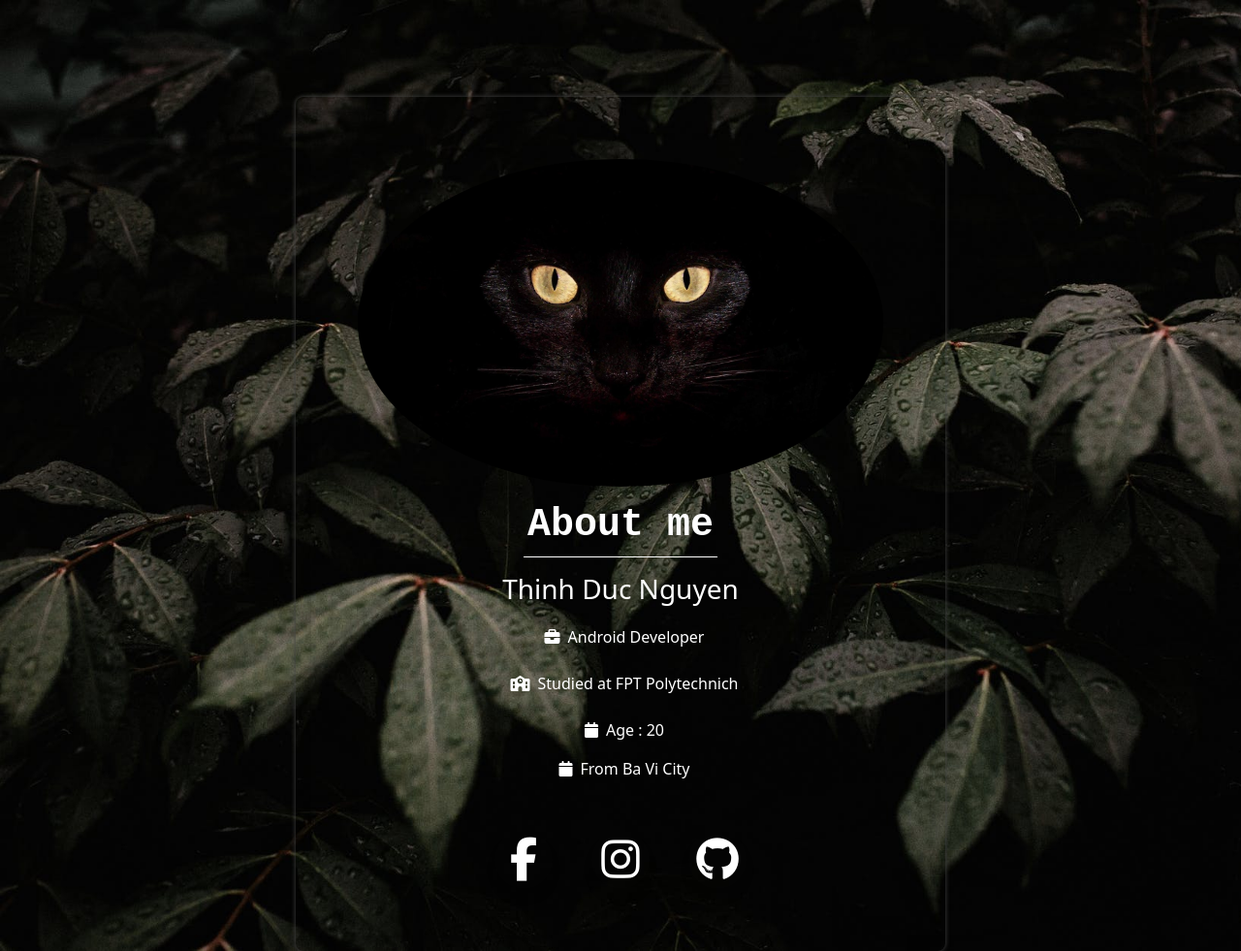
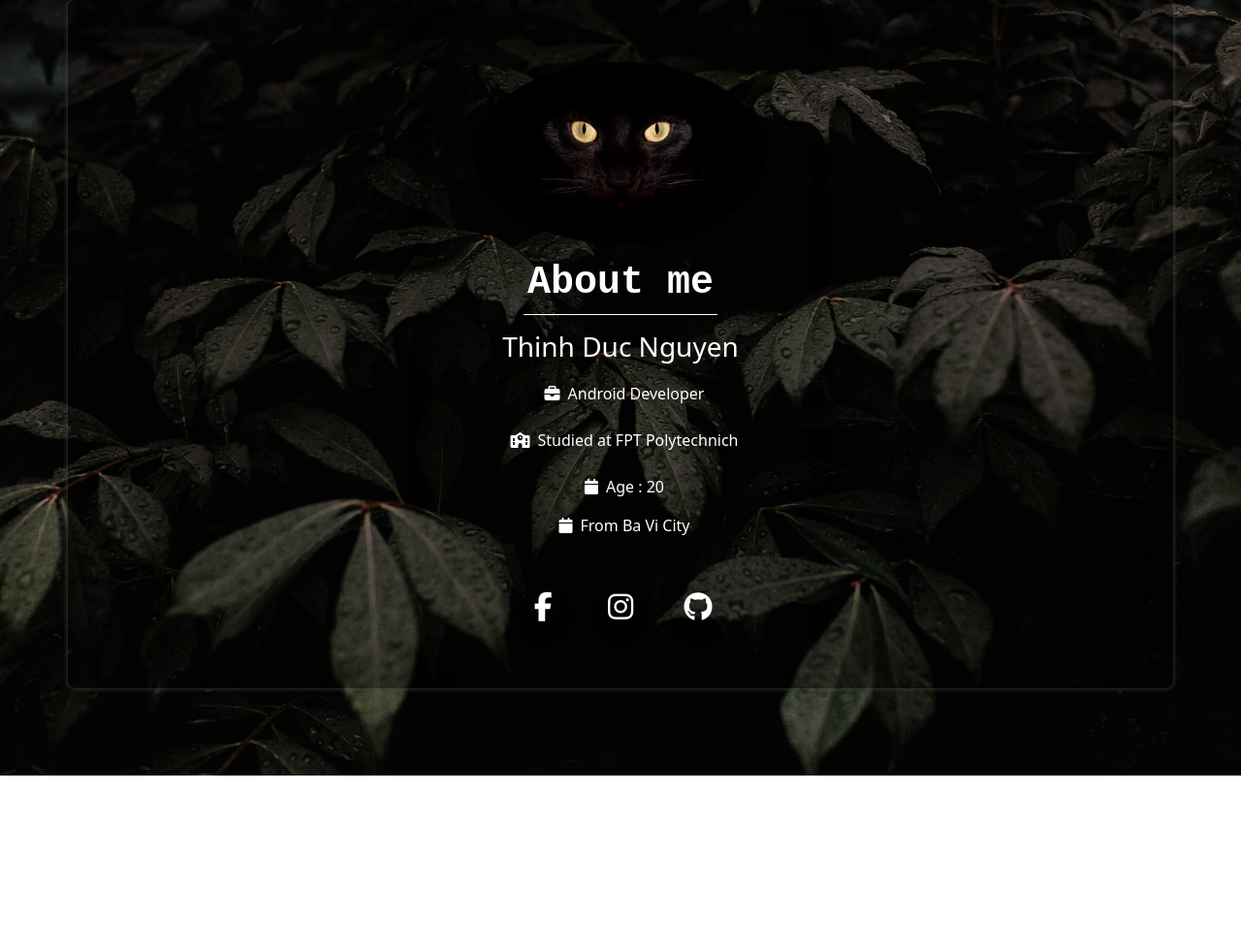
Before and after one commit to ndthinh02/ndthinh02.github.io, a website: page index.html in a window 1280 px wide. Shown: the whole page at 97% size. After the commit the page ends 800 px from the top, so only its background shows below. Drawn offline with nearby package versions, Linux system fonts and the light colour scheme.

Commit message:
Update index.css

```diff
--- a/index.css
+++ b/index.css
@@ -9,9 +9,13 @@
 body {
   background-image: url("img.jpeg");
   background-size: cover;
+  width: 100%;
+}
+.person-img {
+  height: auto;
+  width: 300px;
 }
 .container {
-  width: 100px;
   display: flex;
   align-items: center;
   justify-content: center;
@@ -19,40 +23,17 @@ body {
 .icon-color {
   color: aliceblue;
 }
-@media (min-width: 1500px) {
-  .center {
-    width: 30%;
-    height: auto;
-    color: white;
-    padding: 16px;
-    box-shadow: 0px 0px 5px #444444;
-    border-radius: 8px;
-    text-align: center;
-  }
-}
-@media (max-width: 1500px) {
-  .center {
-    margin-top: 100px;
-    background-color: transparent;
-    width: 60%;
-    height: auto;
-    color: white;
-    padding: 16px;
-    box-shadow: 0px 0px 5px #444444;
-    border-radius: 8px;
-    text-align: center;
-  }
-}
+
 
 .about {
   font-size: 30;
   font-weight: bold;
 }
 .social-icons .fa-brands {
-  font-size: 30px;
-  width: 80px;
-  height: 80px;
-  line-height: 40px;
+  font-size: 50px;
+  width: 50px;
+  height: 50px;
+  line-height: 10px;
 }
 
 .social-icons .icon {
@@ -70,12 +51,35 @@ body {
   display: inline-flex;
   margin-top: 40px;
 }
-
+@media (min-width: 1300px) {
+  .container{
+       width: 30%;
+       height: auto;
+       color: white;
+       padding: 16px;
+       box-shadow: 0px 0px 5px #444444;
+       border-radius: 7px;
+       background: rgba(0, 0, 0, 0.4);
+       text-align: center;
+  }
+}
+@media (max-width: 1500px) {
+  .container{
+       width:40%;
+       height: auto;
+       color: white;
+       padding: 16px;
+       box-shadow: 0px 0px 5px #444444;
+       border-radius: 8px;
+       background: rgba(0, 0, 0, 0.4);
+       text-align: center;
+  }
+}
 .social-icons .icon a {
   position: relative;
   z-index: 2;
-  height: 60px;
-  width: 60px;
+  height: 40px;
+  width: 40px;
   display: block;
   background-color: transparent;
   text-align: center;
@@ -83,9 +87,9 @@ body {
   box-shadow: 0 10px 10px rgba(0, 0, 0, 0.1);
 }
 .social-icons .icon a i {
-  line-height: 60px;
-  font-size: 45px;
-  margin-left: -10px;
+  line-height: 40px;
+  font-size: 30px;
+  margin-left: -5px;
 }
 .social-icons .icon .title {
   color: #fff;
@@ -93,8 +97,8 @@ body {
   top: 0px;
   position: absolute;
   background: #fff;
-  font-size: 20px;
-  padding: 10px 18px;
+  font-size: 17px;
+  padding: 10px 10px;
   border-radius: 25px;
   box-shadow: 0 10px 10px rgba(0, 0, 0, 0.1);
   opacity: 0;
@@ -102,7 +106,7 @@ body {
   transition: all 0.4s cubic-bezier(0.68, -0.55, 0.265, 1.55);
 }
 .social-icons .icon .title:before {
-  margin-left: 36px;
+  margin-left: 40px;
   position: absolute;
   background: #fff;
   content: "";
@@ -112,7 +116,7 @@ body {
   transform: translateX(-50%) rotate(45deg);
 }
 .social-icons .icon:hover .title {
-  top: -60px;
+  top: -50px;
   opacity: 1;
   pointer-events: auto;
 }
```
